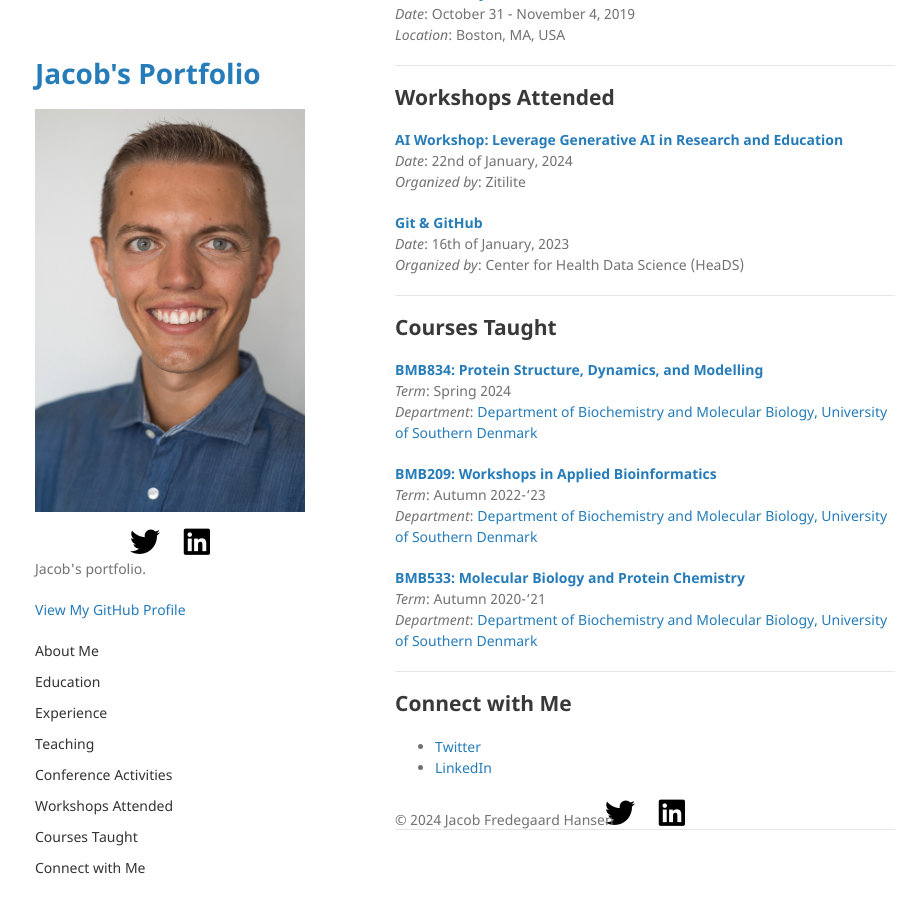
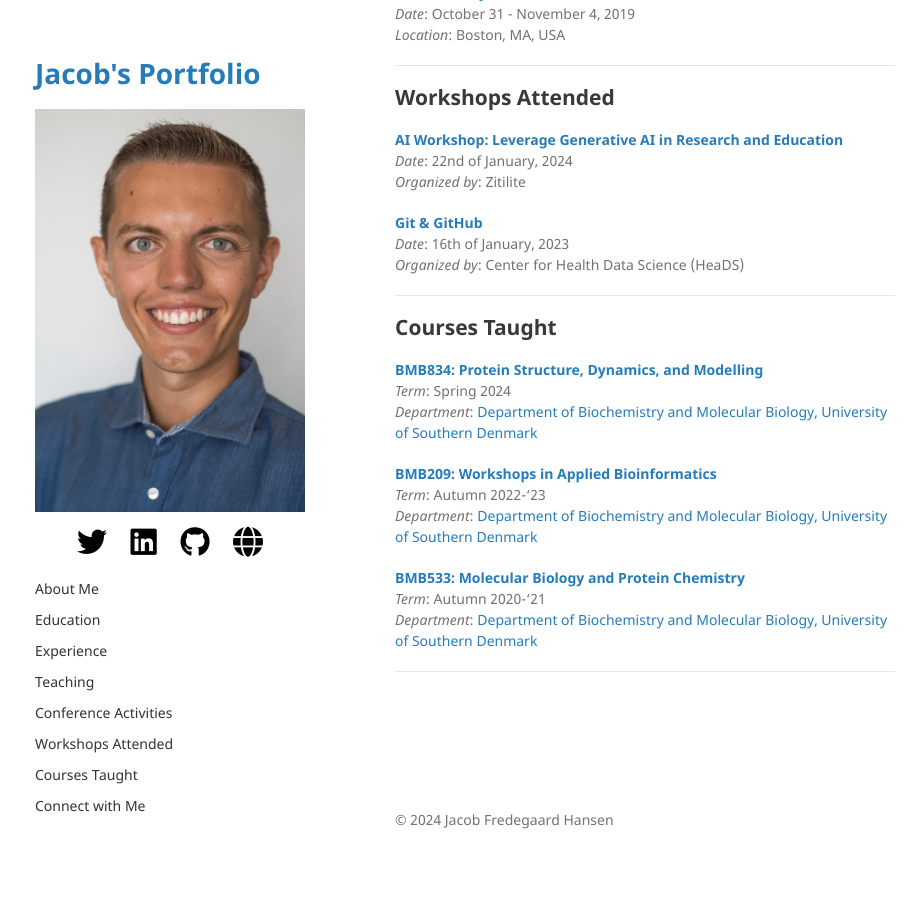
Before and after one commit to jacobfh1/jacobfh1.github.io, a Jekyll site: the page built from index.md, in a window 1280 px wide and 900 px high, scrolled down 1192 px. Shown: the whole window, without its empty margins (175-1093 px from the left). Built offline with Jekyll 4.4.1, drawn with Linux system fonts in a browser that asks for light colours; nearby versions of some CDN libraries.

Commit message:
Updated website

```diff
--- a/_layouts/default.html
+++ b/_layouts/default.html
@@ -33,9 +33,15 @@
           <a href="https://www.linkedin.com/in/jacobfh/" target="_blank">
             <i class="fab fa-linkedin"></i>
           </a>
+          <a href="https://github.com/jacobfh1" target="_blank">
+            <i class="fab fa-github"></i>
+          </a>
+          <a href="https://jacobfh.com/" target="_blank">
+            <i class="fas fa-globe"></i> <!-- Use a globe icon for website -->
+          </a>
         </div>
 
-        <p>{{ site.description | default: site.github.project_tagline }}</p>
+        <!-- <p>{{ site.description | default: site.github.project_tagline }}</p>
 
         {% if site.github.is_project_page %}
         <p class="view"><a href="{{ site.github.repository_url }}">View the Project on GitHub <small>{{ site.github.repository_nwo }}</small></a></p>
@@ -43,7 +49,7 @@
 
         {% if site.github.is_user_page %}
         <p class="view"><a href="{{ site.github.owner_url }}">View My GitHub Profile</a></p>
-        {% endif %}
+        {% endif %}   -->
 
         <!-- Navigation Bar -->
         <nav>
--- a/index.md
+++ b/index.md
@@ -88,17 +88,6 @@ _Department_: [Department of Biochemistry and Molecular Biology, University of S
 
 ---
 
-## Connect with Me {#connect-with-me}
-- [Twitter](https://twitter.com/jacobfh)
-- [LinkedIn](https://www.linkedin.com/in/jacobfh/)
-
-<div class="social-icons">
-  <a href="https://twitter.com/jacobfh" target="_blank"><i class="fab fa-twitter"></i></a>
-  <a href="https://www.linkedin.com/in/jacobfh/" target="_blank"><i class="fab fa-linkedin"></i></a>
-</div>
-
----
-
 <footer>
 <p>&copy; 2024 Jacob Fredegaard Hansen</p>
 </footer>
```
